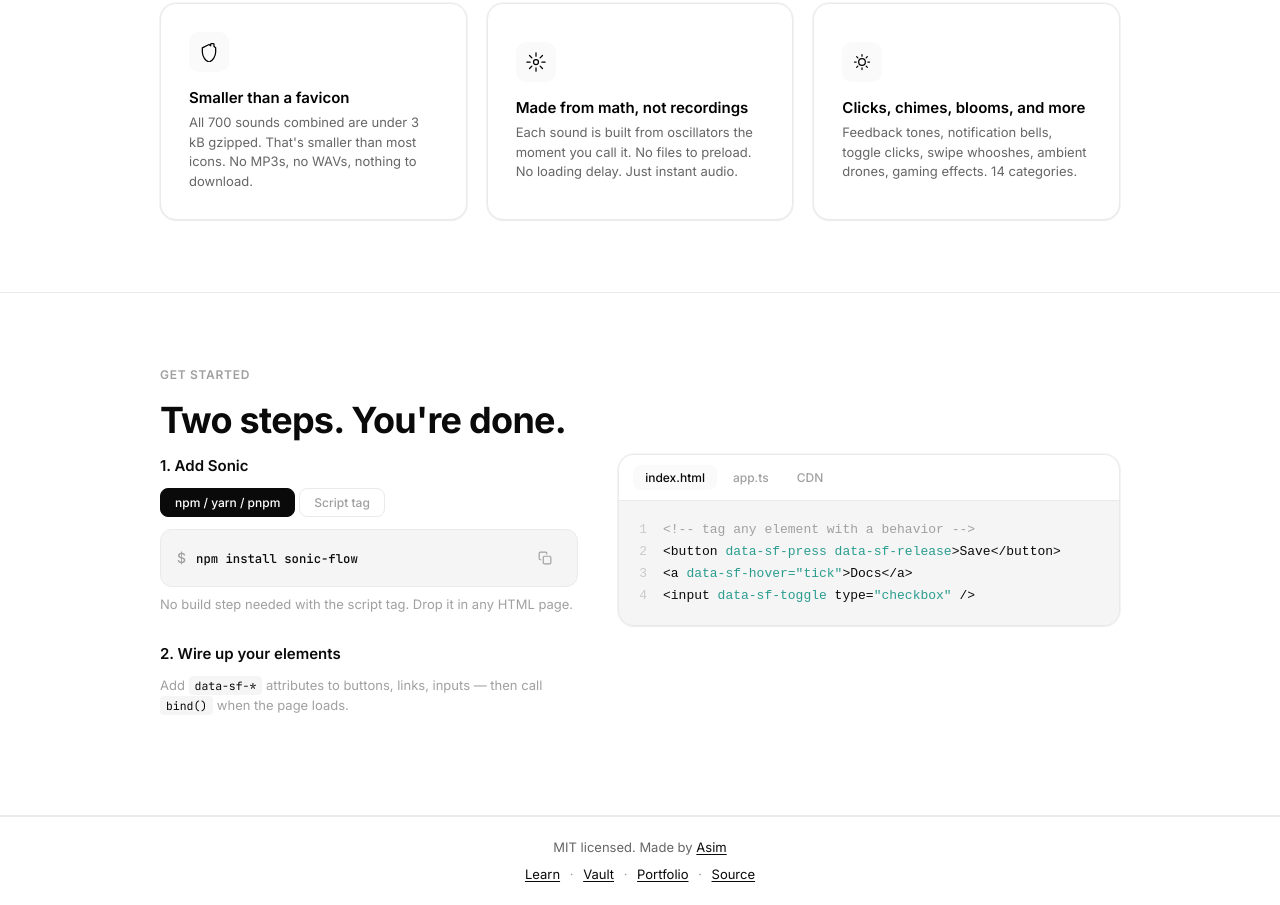
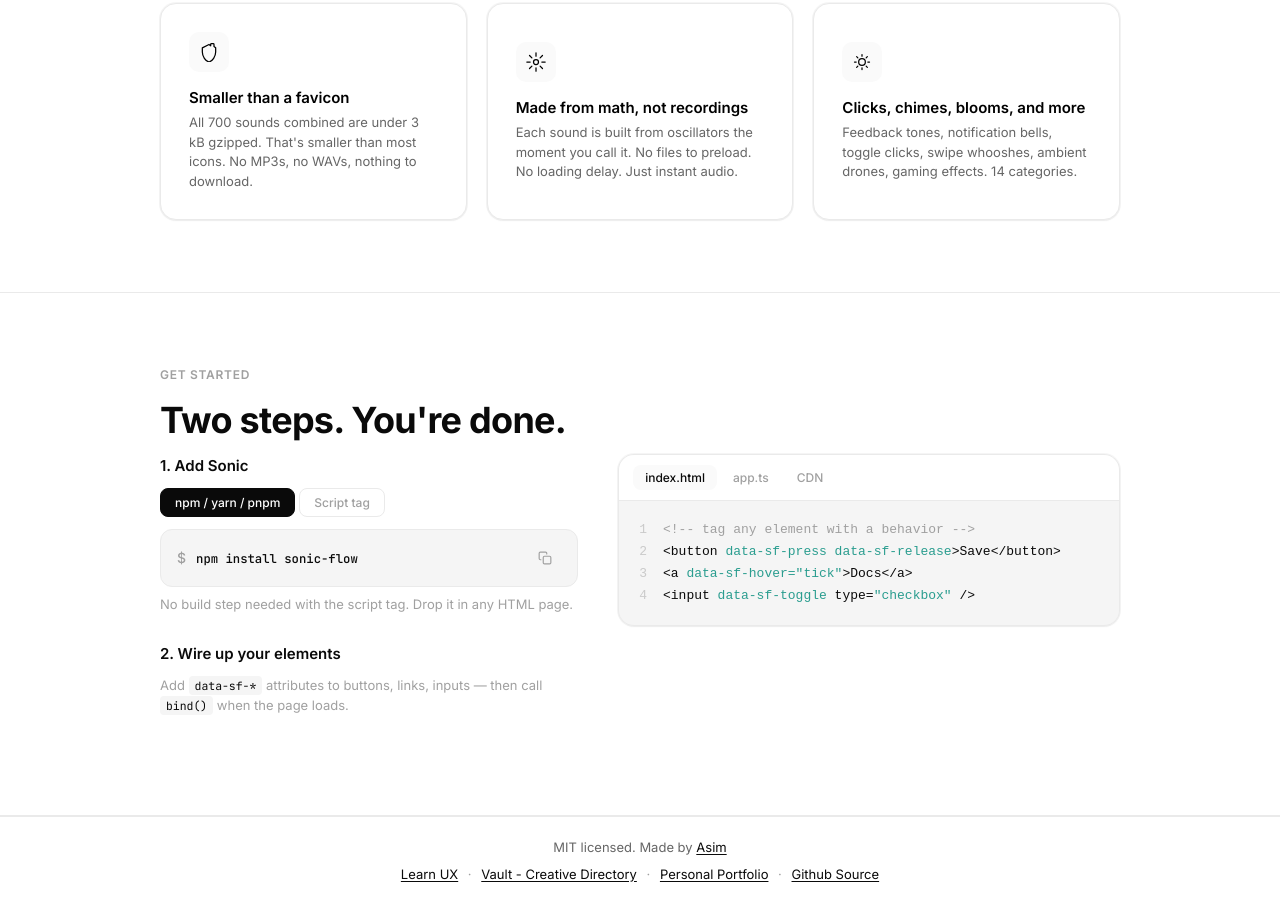
Before and after one commit to uxasim-rgb/sonic, a website: page index.html in a window 1280 px wide. Shown: the part 3928-4833 px from the top of the page. Drawn offline with Linux system fonts and the light colour scheme.

Commit message:
Update index.html

```diff
--- a/index.html
+++ b/index.html
@@ -424,13 +424,13 @@ play(<span class="s">"success"</span>, { volume: 0.4 }); <span class="c">// over
 <footer>
   <p>MIT licensed. Made by <a href="https://uxasim.com" target="_blank" rel="noopener">Asim</a></p>
   <p style="margin-top:6px">
-    <a href="https://learn.uxasim.com" target="_blank" rel="noopener">Learn</a>
+    <a href="https://learn.uxasim.com" target="_blank" rel="noopener">Learn UX</a>
     <span style="color:var(--fg-d);margin:0 6px">·</span>
-    <a href="https://vault.uxasim.com" target="_blank" rel="noopener">Vault</a>
+    <a href="https://vault.uxasim.com" target="_blank" rel="noopener">Vault - Creative Directory</a>
     <span style="color:var(--fg-d);margin:0 6px">·</span>
-    <a href="https://uxasim.com" target="_blank" rel="noopener">Portfolio</a>
+    <a href="https://uxasim.com" target="_blank" rel="noopener">Personal Portfolio</a>
     <span style="color:var(--fg-d);margin:0 6px">·</span>
-    <a href="https://github.com/uxasim-rgb/sonic-flow" target="_blank" rel="noopener">Source</a>
+    <a href="https://github.com/uxasim-rgb/sonic-flow" target="_blank" rel="noopener">Github Source</a>
   </p>
 </footer>
 
```
